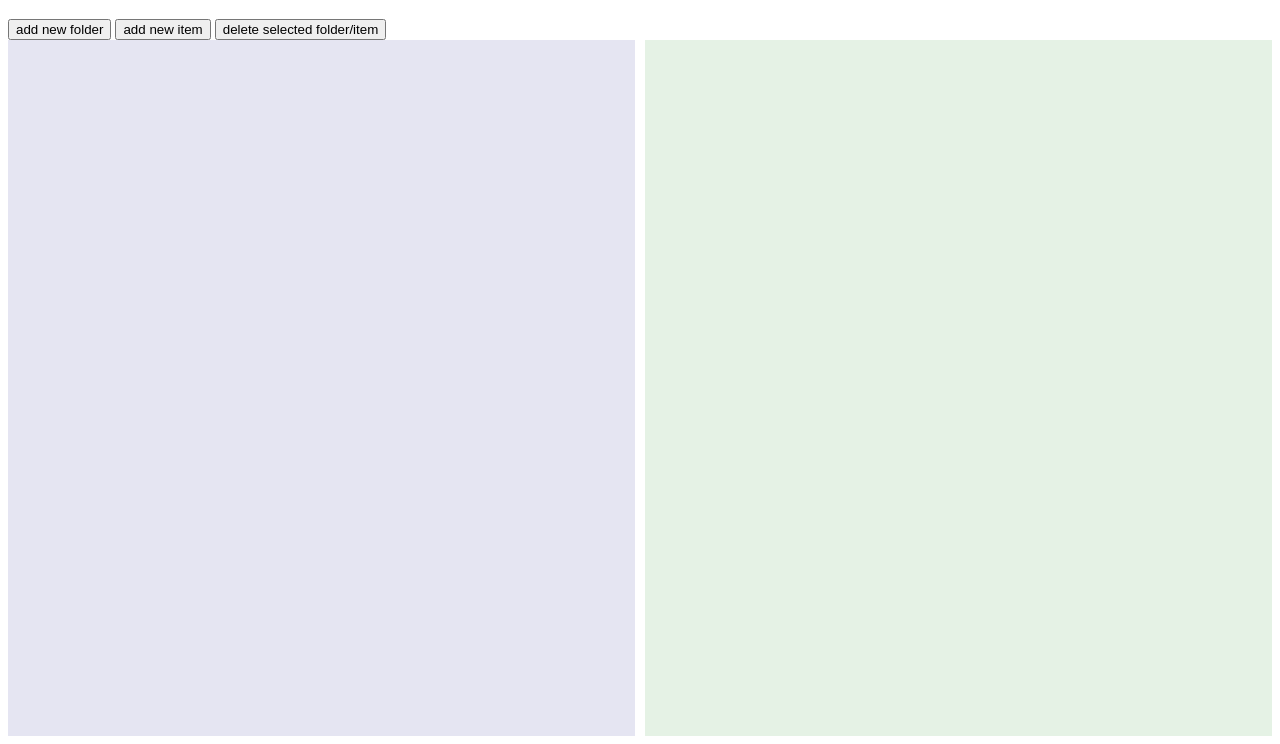
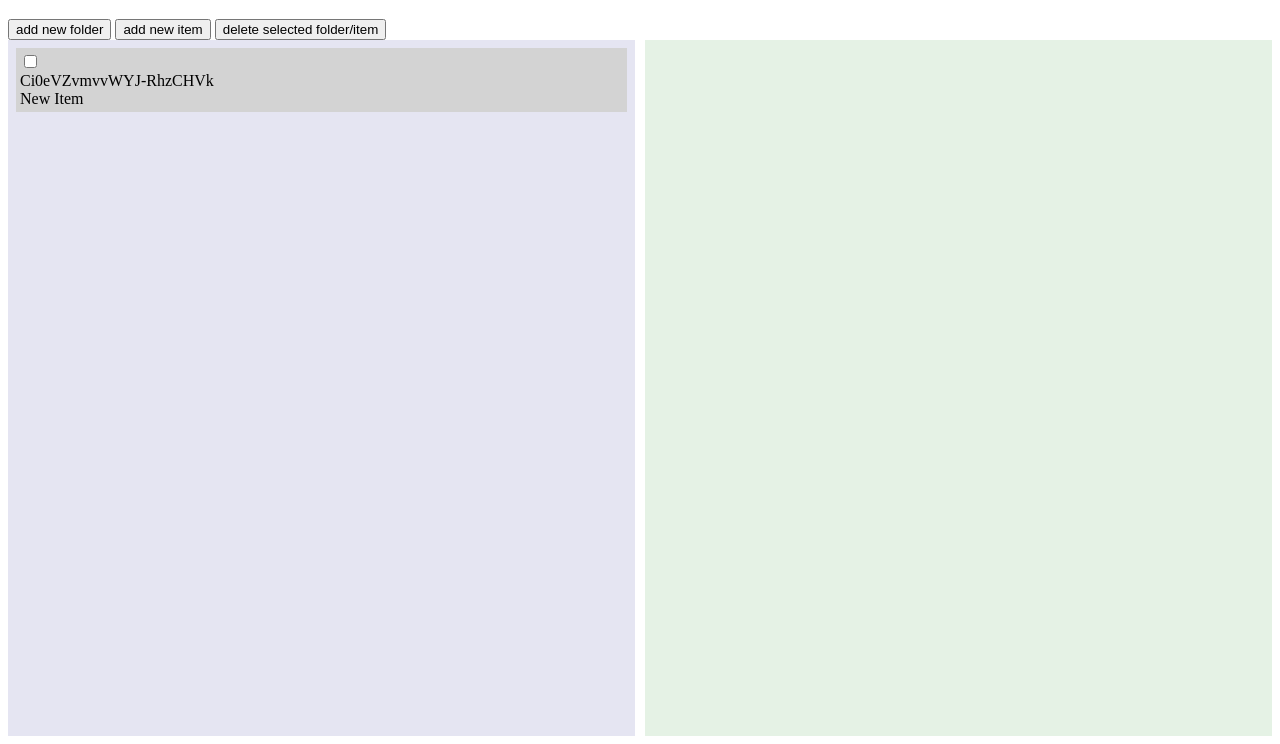
Before and after one commit to hackmdio/CRDT-folder-poc, a website built with webpack: page public/index.html in a window 1280 px wide. Both pictures are taken after a click on the button "add new item". Shown: the part 61-805 px from the top of the page. Built offline with nearby package versions, Linux system fonts and the light colour scheme.

Commit message:
feat: implement add new item button

```diff
--- a/js/magic.js
+++ b/js/magic.js
@@ -12,8 +12,6 @@ yArray.push([rootFolder])
 ydoc.on('update', update => {
   render (document.querySelector('.overview'), rootFolder)
 })
-
-
 
 function render (rootEl, folderArray) {
   rootEl.innerHTML = ''
@@ -30,8 +28,8 @@ function render (rootEl, folderArray) {
 
   for (let i = 1; i < folderArray.length; i++) {
     const folder = folderArray.get(i)
-    const noteEl = createItemEl(folder)
-    rootEl.appendChild(noteEl)
+    const itemEl = createItemEl(folder)
+    rootEl.appendChild(itemEl)
   }
 }
 
@@ -53,14 +51,18 @@ function createFolderIconEl (folderMeta) {
 }
 
 function createItemEl (itemMeta) {
-  const { id } = itemMeta
-  const noteIcon = document.createElement('div')
-  noteIcon.classList.add('item-icon')
-  noteIcon.classList.add('item')
-  noteIcon.innerHTML = `
-    <input type="checkbox" />
-    <span>${id}</span>
+  const { id, name } = itemMeta
+  const itemEl = document.createElement('div')
+  itemEl.classList.add('item-icon')
+  itemEl.classList.add('item')
+  itemEl.innerHTML = `
+    <div>
+      <input type="checkbox" />
+    </div>
+    <div>${id}</div>
+    <div>${name}</div>
   `
+  return itemEl
 }
 
 document.querySelector('.add-folder').addEventListener('click', () => {
@@ -68,3 +70,7 @@ document.querySelector('.add-folder').addEventListener('click', () => {
   newFolder.push([{ id: nanoid(), parent: '_ROOT_', name: 'New Folder' }])
   yArray.push([newFolder])
 })
+
+document.querySelector('.add-item').addEventListener('click', () => {
+  rootFolder.push([{ id: nanoid(), name: 'New Item' }])
+})
--- a/public/style.css
+++ b/public/style.css
@@ -31,3 +31,7 @@
 .folder-icon {
   background-color: goldenrod;
 }
+
+.item-icon {
+  background-color: lightgray;
+}
```
